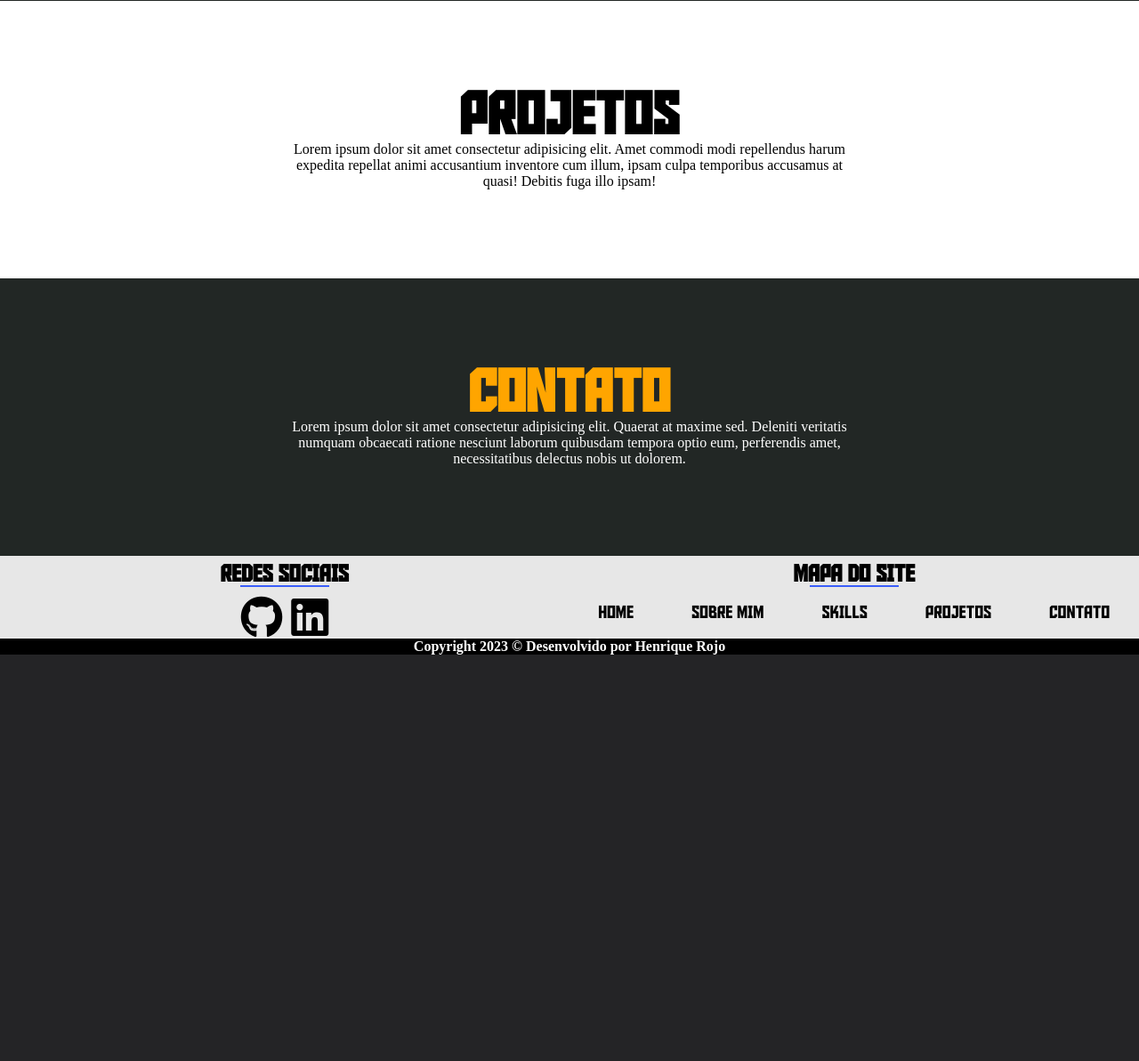
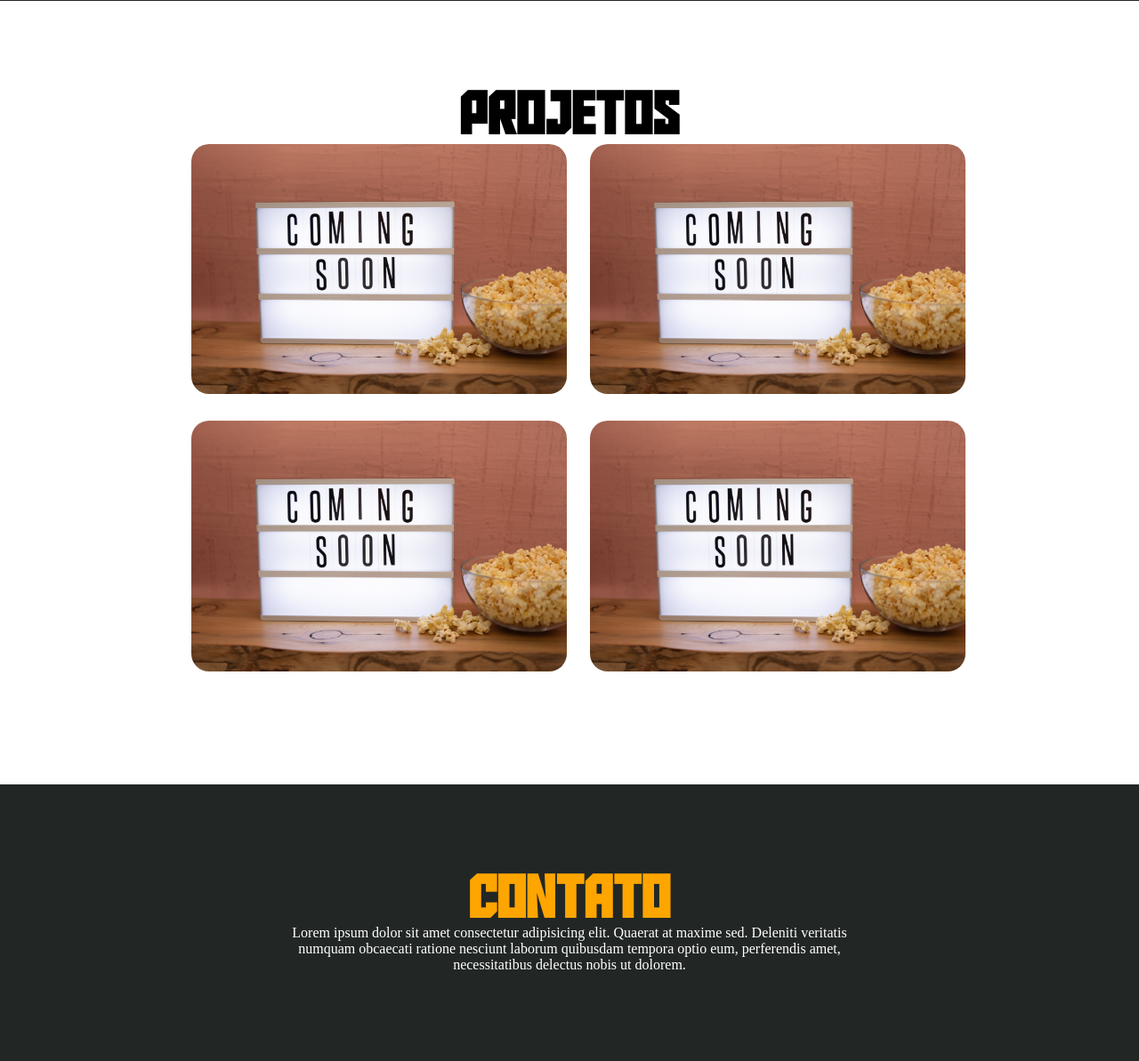
Before and after one commit to henriquerojo/portfolio, a PHP site: page / in a window 1280 px wide. Shown: the part 1933-3126 px from the top of the page at 89% size. Before the commit the page ends 2669 px from the top, so only its background shows below. Run offline with PHP 8.4, Linux system fonts and the light colour scheme; some libraries are stand-ins or nearby versions.

Commit message:
teste com imagens em produtos; arrumando z-index do menu rolagem; adicionando produtos na seção de produtos com hover e transition

```diff
--- a/index.html
+++ b/index.html
@@ -115,8 +115,19 @@
                 <div id="titulo-project">
                     <h1>PROJETOS</h1>
                 </div>
-                <div id="texto-project">
-                    <p>Lorem ipsum dolor sit amet consectetur adipisicing elit. Amet commodi modi repellendus harum expedita repellat animi accusantium inventore cum illum, ipsam culpa temporibus accusamus at quasi! Debitis fuga illo ipsam!</p>
+                <div id="icones-projetos">
+                    <div class="projetos">
+                        <img src="images/a.jpg" class="img-proj" alt="">
+                    </div>
+                    <div class="projetos">
+                        <img src="images/a.jpg" class="img-proj" alt="">
+                    </div>
+                    <div class="projetos">
+                        <img src="images/a.jpg" class="img-proj" alt="">
+                    </div>
+                    <div class="projetos">
+                        <img src="images/a.jpg" class="img-proj" alt="">
+                    </div>
                 </div>
             </article>
         </section>
--- a/style.css
+++ b/style.css
@@ -66,6 +66,7 @@ header a, nav button
 header.rolagem
 {
     background-color: #e7e7e7;
+    z-index: 1000;
 }
 header.rolagem a
 {
@@ -477,7 +478,7 @@ header.rolagem #menu a:hover
 
 #project article
 {
-    width: 50%;
+    width: 70%;
 }
 
 #titulo-project h1
@@ -486,6 +487,40 @@ header.rolagem #menu a:hover
     font-family: fonte4;
     font-size: 50pt;
 }
+
+#icones-projetos
+{
+    display: flex;
+    justify-content: center;
+    flex-wrap: wrap;
+}
+
+.projetos
+{
+    display: inline-block;
+    border-radius: 20px;
+    flex-basis: calc(50% - 20px);
+    border-width: 3px;
+    border-style: solid;
+    border-color: transparent;
+    margin-bottom: 20px;
+    margin-left: 20px;
+}
+
+.img-proj
+{
+    max-width: 100%;
+    max-height: 100%;
+    border-radius: 20px;
+}
+
+.projetos:hover
+{
+    border-color: blue;
+    transition: .3s;
+    transform: scale(1.05);
+}
+
 /* FIM PROJECT */
 
 /* INÍCIO CONTACT */
```
Also changed, not shown: images/a.jpg (added), images/aa.jpg (added).
